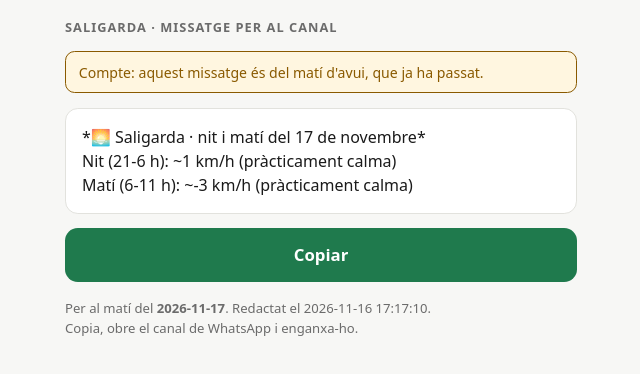
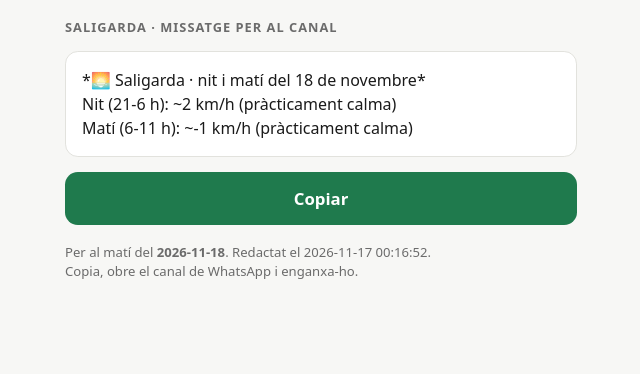
Before and after one commit to adriabarbeta/saligarda, a plain HTML site: page docs/index.html in a window 1280 px wide. Shown: the whole page, without its empty margins (319-959 px from the left). Drawn offline with Linux system fonts and the light colour scheme.

Commit message:
pronostic 2026-11-17

```diff
--- a/derived/posts_x.csv
+++ b/derived/posts_x.csv
@@ -118,3 +118,4 @@ moment,nit,probabilitat,u_pred,enviat,detall,text
 2026-11-14 14:16:47,2026-11-15,4,8.53,TRUE,id 2121608283270070547,🍃 Saligarda · nit i matí del 15 de novembre | Nit (21-6 h): ~6 km/h (molt suau) | Matí (6-11 h): ~9 km/h (suau) | #laGarriga #Congost
 2026-11-15 14:50:57,2026-11-16,14,12.29,TRUE,id 2121979269152735398,"🍃 Saligarda · nit i matí del 16 de novembre | Nit (21-6 h): ~10 km/h (suau) | Matí (6-11 h): ~12 km/h (moderada) | Màxim cap a les 6 h, va afluixant i s'atura cap a les 10 h | #laGarriga #Congost"
 2026-11-16 17:17:10,2026-11-17,3,-2.93,TRUE,id 2122378454184427938,🌅 Saligarda · nit i matí del 17 de novembre | Nit (21-6 h): ~1 km/h (pràcticament calma) | Matí (6-11 h): ~-3 km/h (pràcticament calma) | #laGarriga #Congost
+2026-11-17 00:16:52,2026-11-18,3,-1.32,TRUE,id 2122484077219733564,🌅 Saligarda · nit i matí del 18 de novembre | Nit (21-6 h): ~2 km/h (pràcticament calma) | Matí (6-11 h): ~-1 km/h (pràcticament calma) | #laGarriga #Congost
--- a/derived/pronostics.csv
+++ b/derived/pronostics.csv
@@ -30,3 +30,4 @@ emes,nit,p_saligarda,p_bot,u_mati_pred,u_1a_pred,u_nit_pred,p8,p11,p14,pic_utc,f
 2026-11-14 20:41,2026-11-15,0.26,0.055,7.38,8.36,5.78,0.423,0.148,0.055,5,9,6.89,9.98,fluixa,63,37,1016.5,3.3,-0.4
 2026-11-15 21:01,2026-11-16,0.617,0.093,10.89,11.09,8.68,0.688,0.444,0.093,5,9,9.48,9.1,moderada,56,9,1018.6,1.9,-1.5
 2026-11-16 22:59,2026-11-17,0.071,0.02,-2.96,-1.39,0.88,0.065,0.049,0.025,5,9,1.28,13.09,practicament nul.la,38,3,1010.7,-9,-6.8
+2026-11-17 00:16,2026-11-18,0.072,0.034,-1.32,-0.26,1.54,0.071,0.048,0.03,5,9,2.21,14.44,practicament nul.la,79,7,1007.7,-2.4,-4.4
--- a/docs/index.html
+++ b/docs/index.html
@@ -51,15 +51,15 @@
 <main>
   <h1>Saligarda &middot; missatge per al canal</h1>
   <div id="avis"></div>
-  <pre id="msg">*🌅 Saligarda · nit i matí del 17 de novembre*
-Nit (21-6 h): ~1 km/h (pràcticament calma)
-Matí (6-11 h): ~-3 km/h (pràcticament calma)</pre>
+  <pre id="msg">*🌅 Saligarda · nit i matí del 18 de novembre*
+Nit (21-6 h): ~2 km/h (pràcticament calma)
+Matí (6-11 h): ~-1 km/h (pràcticament calma)</pre>
   <button id="btn" type="button">Copiar</button>
-  <p class="peu">Per al mat&iacute; del <strong>2026-11-17</strong>. Redactat el 2026-11-16 17:17:10.<br>
+  <p class="peu">Per al mat&iacute; del <strong>2026-11-18</strong>. Redactat el 2026-11-17 00:16:52.<br>
      Copia, obre el canal de WhatsApp i enganxa-ho.</p>
 </main>
 <script>
-  var NIT = "2026-11-17";
+  var NIT = "2026-11-18";
   var btn = document.getElementById("btn");
   btn.addEventListener("click", function () {
     var t = document.getElementById("msg").textContent;
```
Also changed, not shown: docs/missatge.txt, post_x.txt, pronostic.txt.
